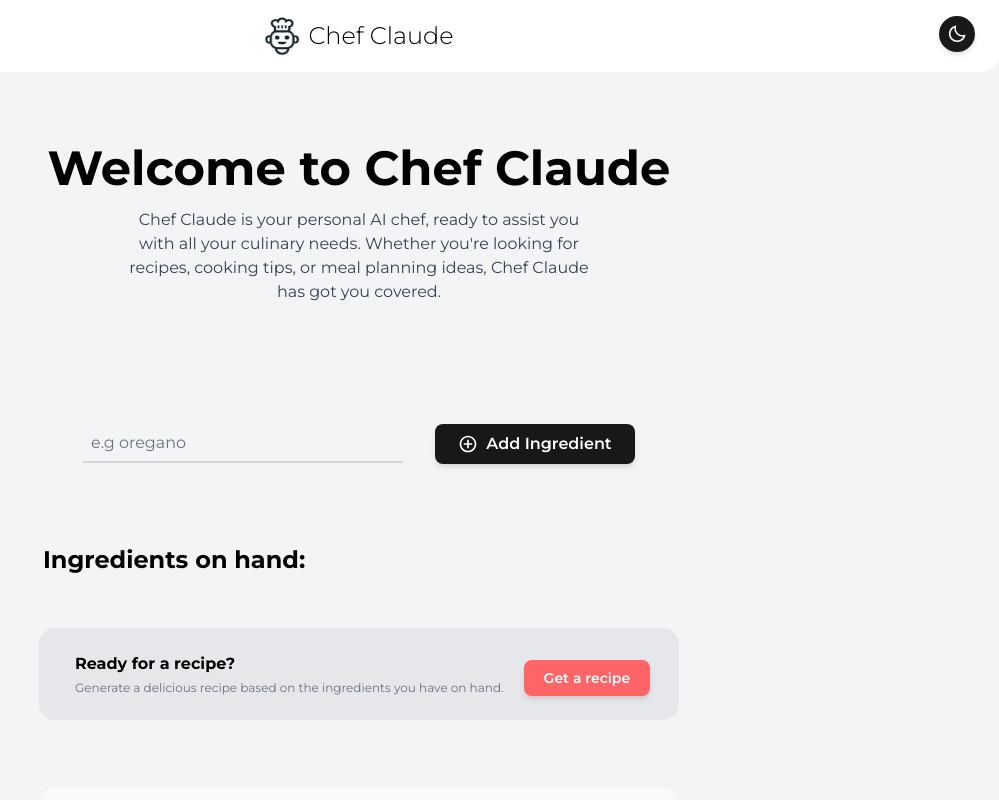
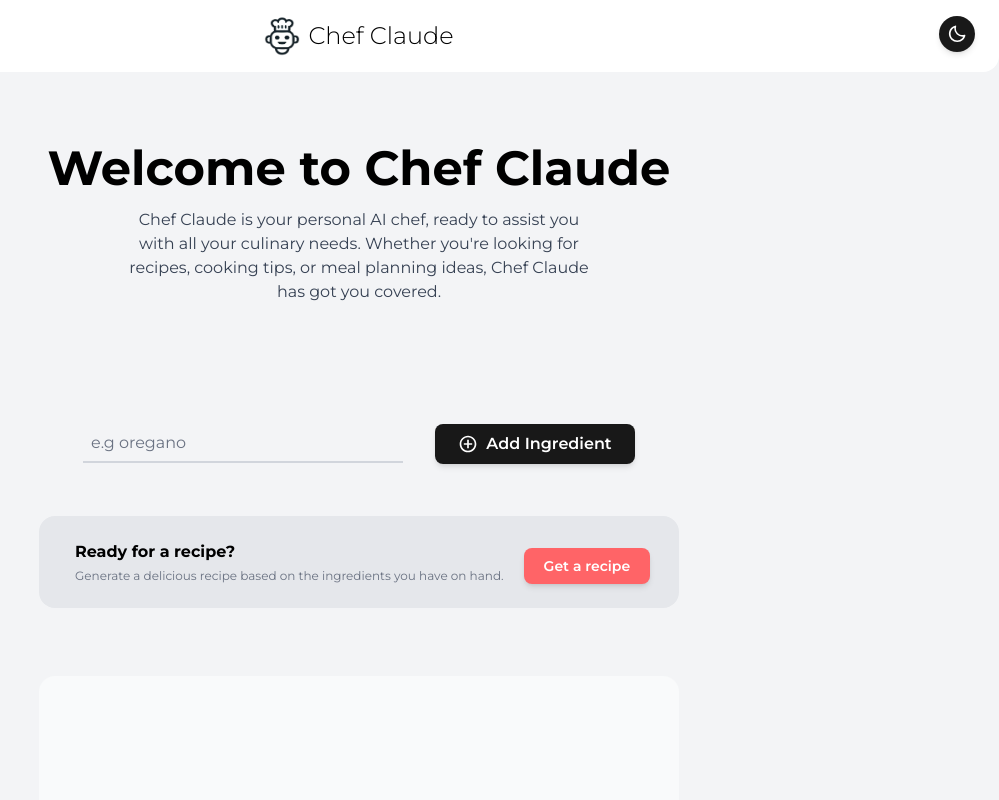
Before and after one commit to Preacher-Y/React, a React (Vite) app in the folder Third-React-Project(ChefClaude)/: page / in a window 1280 px wide. Shown: the top 800 px of the page, without its empty margins (281-1280 px from the left). Built offline with nearby package versions, Linux system fonts and the light colour scheme.

Commit message:
Third Project: - Manipulated the render for the ingredients list depending to the length.

```diff
--- a/Third-React-Project(ChefClaude)/src/components/ingredients.tsx
+++ b/Third-React-Project(ChefClaude)/src/components/ingredients.tsx
@@ -6,7 +6,6 @@
   const [ingredients, setIngredients] = useState<string[]>([]);
   const [inputValue, setInputValue] = useState('');
   const [alertMessage, setAlertMessage] = useState('');
-  const [isIngredientAvalaible, setIsLoading] = useState(false);
   const handleAddIngredient = (e: React.FormEvent):void => {
     e.preventDefault();
 
@@ -26,7 +25,6 @@
       }, 3000);
       return;
     }
-
 
     if (ingredients.length >= 10) {
       setAlertMessage('You can only add up to 10 ingredients.');
@@ -76,6 +74,8 @@
         </p>
       )}
 
+      {ingredients.length > 0 && (
+        <>
           <h1 className="font-bold mt-20 dark:text-gray-200 text-2xl">Ingredients on hand:</h1>
 
           <ul id="ingredients-list" className="list-disc dark:marker:text-gray-400 dark:text-gray-400 mt-4 pl-7">
@@ -91,6 +91,8 @@
             </li>
             ))}
           </ul>
+        </>
+      )}
     </div>
   );
 }
```
Lines whose indentation alone changed are shown as unchanged.
